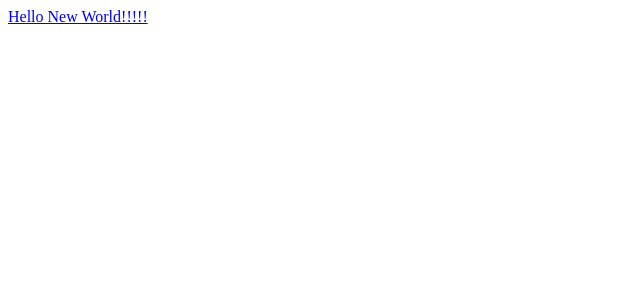
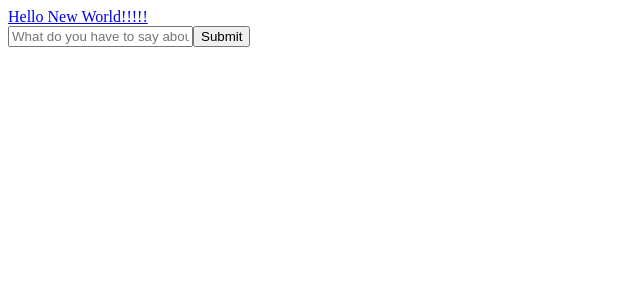
Before and after one commit to SaltySoltas/CatherineStreet, a React (Create React App) app in the folder frontend/: page / in a window 1280 px wide. Shown: the top 300 px of the page, without its empty margins (0-640 px from the left). Built offline with nearby package versions, Linux system fonts and the light colour scheme.

Commit message:
functional comment post. still need to work out username

```diff
--- a/frontend/src/App.tsx
+++ b/frontend/src/App.tsx
@@ -1,4 +1,5 @@
 import React from 'react';
+import { CommentInput } from './CommentInput';
 
 interface AppProps {
 
@@ -6,6 +7,8 @@ interface AppProps {
 
 export default function App(props : AppProps){
     return(
-        <div> <a href="/a"> Hello New World!!!!! </a> </div>
+        <div> <a href="/a"> Hello New World!!!!! </a>
+        <CommentInput username="Hello" siteurl="https://www.google.com"/>
+         </div>
     );
 }
--- a/frontend/src/CommentInput.tsx
+++ b/frontend/src/CommentInput.tsx
@@ -3,10 +3,10 @@ import { JsonObjectExpression } from 'typescript';
 
 interface Props {
     username: String,
-    sitehash: String
+    siteurl: String
 };
 
-export const CommentInput: React.FC<Props> = ({username, sitehash}) => {
+export const CommentInput: React.FC<Props> = ({username, siteurl}) => {
 
     const [content, setContent] = useState('');
 
@@ -19,13 +19,13 @@ export const CommentInput: React.FC<Props> = ({username, sitehash}) => {
         console.log(content);
         return {
             method: 'POST',
-            headers: {'Content-Type':'Application/json'},
-            body: JSON.stringify({'username':username,'sitehash':sitehash,'content':content})
+            headers: {'Content-Type':'application/json'},
+            body: JSON.stringify({'user_id':1,'url':siteurl,'text':content})
         };
     }
 
     const onSubmit = () => {
-        fetch("http://localhost:8080/comments/", requestOptions())
+        fetch("http://localhost:8080/api/comments/", requestOptions())
         return;
     }
 
```
